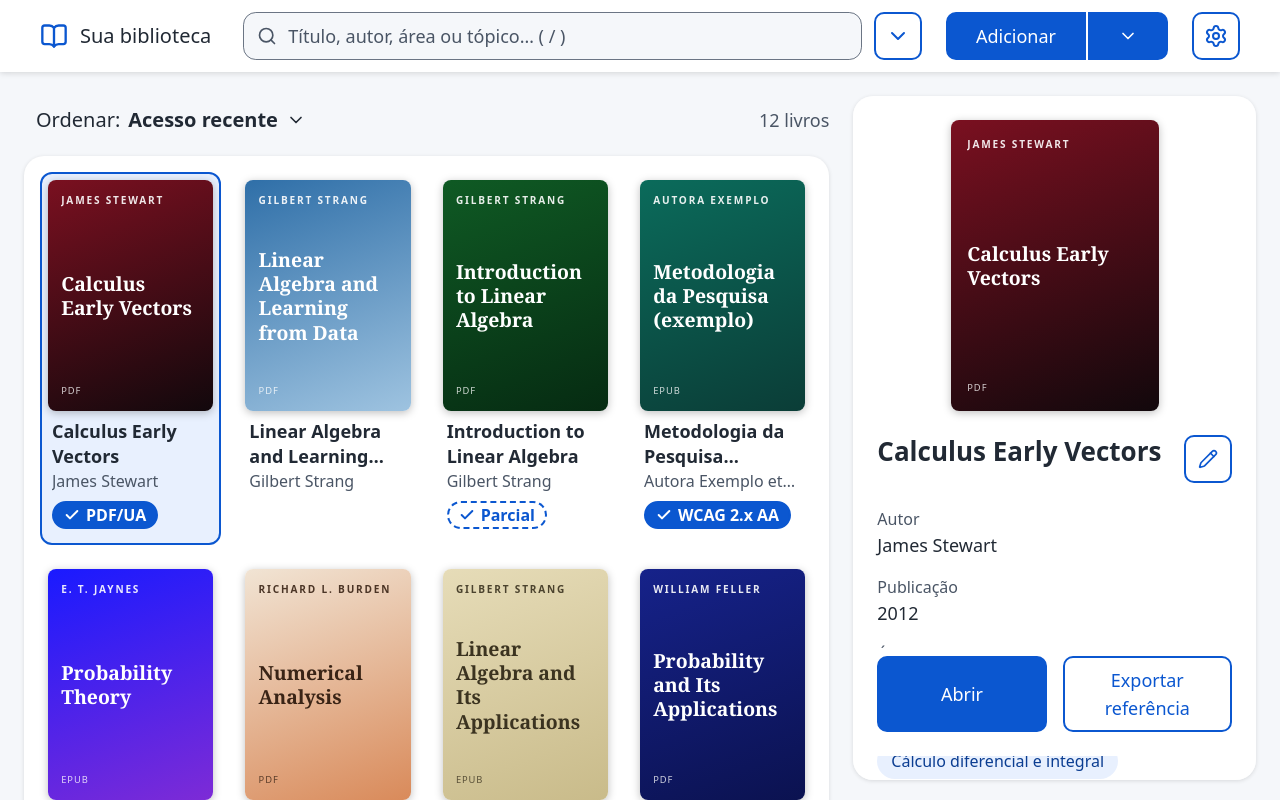
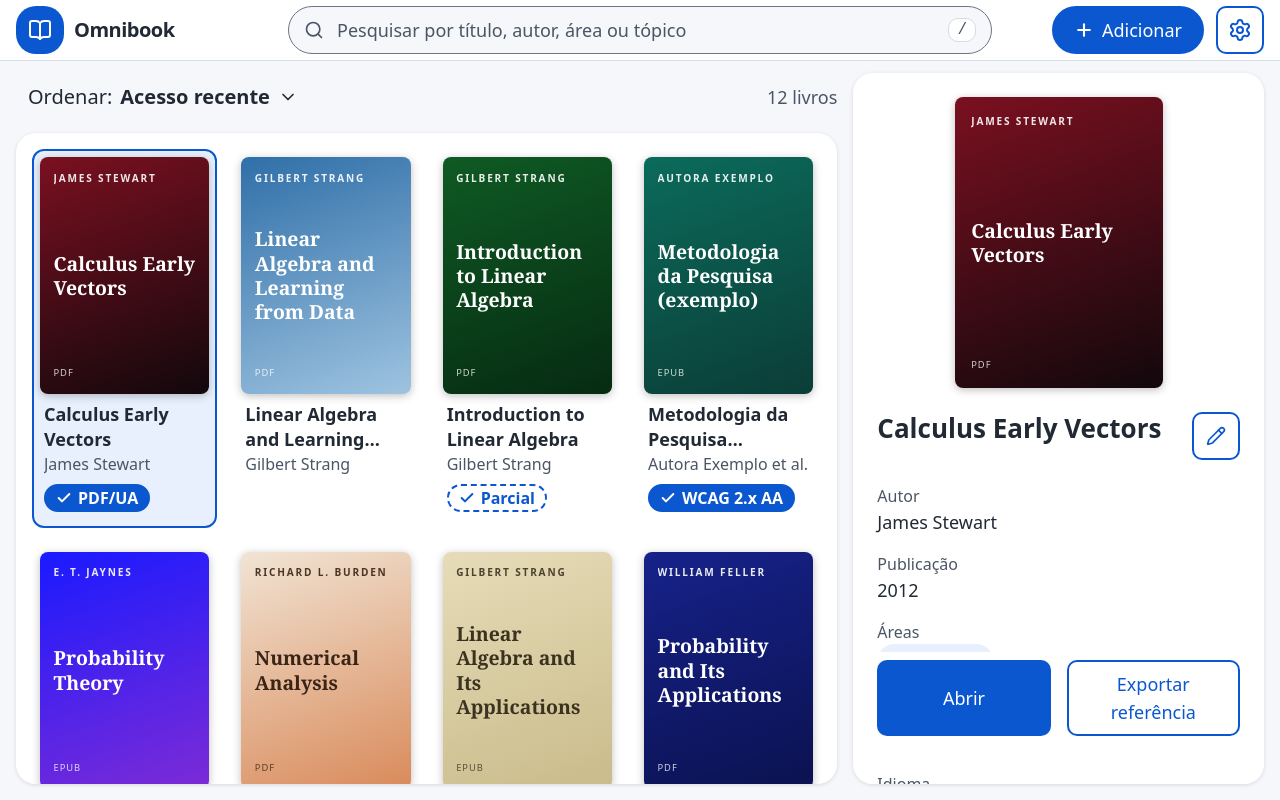
Before and after one commit to GardenMovie/ihc-omnibook, a Next.js app: page / in a window 1280 px wide. Shown: the top 800 px of the page. Built offline with nearby package versions, Linux system fonts and the light colour scheme.

Commit message:
Tighten library layout and simplify the navbar
Wide screens are one viewport tall, with the list and the details panel scrolling on their own. The area filter menu and the split add button are gone; search already matches areas, and adding is a single button.

```diff
--- a/app/globals.css
+++ b/app/globals.css
@@ -26,7 +26,7 @@
   --popover-foreground: var(--foreground);
   /* Page canvas behind the white panels (Figma shows a soft grey) */
   --canvas: #f5f7fa;
-  --nav-h: 4.25rem;
+  --nav-h: 3.75rem;
 }
 
 [data-theme="dark"] {
--- a/components/library/Library.tsx
+++ b/components/library/Library.tsx
@@ -27,7 +27,6 @@ import { SortMenu } from "./SortMenu";
 export function Library() {
   const [books] = useState(PLACEHOLDER_BOOKS);
   const [query, setQuery] = useState("");
-  const [area, setArea] = useState("");
   const [sort, setSort] = useState<SortKey>("recent");
   const [selectedId, setSelectedId] = useState<string | undefined>(books[0]?.id);
   const [settings, setSettings] = useState<Settings>(DEFAULT_SETTINGS);
@@ -58,21 +57,13 @@ export function Library() {
     applySettings(next);
   }
 
-  const areas = useMemo(
-    () => [...new Set(books.flatMap((b) => b.areas))].sort((a, b) => a.localeCompare(b, "pt-BR")),
-    [books],
+  // Areas and topics are matched by the search box itself (see matchesQuery).
+  const visible = useMemo(
+    () => sortBooks(books.filter((b) => matchesQuery(b, query)), sort),
+    [books, query, sort],
   );
 
-  const visible = useMemo(
-    () =>
-      sortBooks(
-        books.filter((b) => matchesQuery(b, query) && (!area || b.areas.includes(area))),
-        sort,
-      ),
-    [books, query, area, sort],
-  );
-
-  const filtering = query.trim() !== "" || area !== "";
+  const filtering = query.trim() !== "";
   const selected = books.find((b) => b.id === selectedId);
   const countText = filtering
     ? visible.length === 0
@@ -91,12 +82,14 @@ export function Library() {
         {t("skip")}
       </a>
 
+      {/* On wide screens the page is exactly one viewport tall. The details
+          panel spans the full height of the content area (margin to margin);
+          the sort row only takes space in the left column, above the list.
+          Both panels scroll inside themselves. */}
+      <div className="flex min-h-dvh flex-col lg:h-dvh lg:min-h-0">
         <Navbar
           query={query}
           onQueryChange={setQuery}
-        areas={areas}
-        area={area}
-        onAreaChange={setArea}
           onOpenSettings={() => setSettingsOpen(true)}
           settingsButtonRef={settingsButtonRef}
           onUnavailable={unavailable}
@@ -109,9 +102,14 @@ export function Library() {
           onChange={updateSettings}
         />
 
-      <div className="grid flex-1 items-start gap-6 p-4 sm:p-6 lg:grid-cols-[minmax(0,2fr)_minmax(22rem,1fr)]">
-        <main id="conteudo" tabIndex={-1} className="min-w-0 outline-none">
-          <div className="mb-3 flex flex-wrap items-center justify-between gap-x-6">
+        <div className="grid min-h-0 flex-1 gap-x-4 gap-y-3 px-4 pt-3 pb-4 lg:grid-cols-[minmax(0,2fr)_minmax(22rem,1fr)] lg:grid-rows-[auto_minmax(0,1fr)]">
+          {/* Subgrid: the sort row and the list sit in the page grid's two rows. */}
+          <main
+            id="conteudo"
+            tabIndex={-1}
+            className="min-w-0 outline-none lg:col-start-1 lg:row-span-2 lg:row-start-1 lg:grid lg:grid-rows-subgrid"
+          >
+            <div className="mb-3 flex flex-wrap items-center justify-between gap-x-6 lg:mb-0">
               <h1 className="sr-only">{t("library.title")}</h1>
               <SortMenu value={sort} onChange={setSort} />
               {/* Announced politely whenever the number of books changes */}
@@ -122,18 +120,12 @@ export function Library() {
 
             <section
               aria-label={t("library.list")}
-            className="rounded-xl bg-background p-4 shadow-[0_1px_4px_rgb(0_0_0/0.12)]"
+              className="rounded-xl bg-background p-4 shadow-[0_1px_4px_rgb(0_0_0/0.12)] lg:min-h-0 lg:overflow-y-auto"
             >
               {visible.length === 0 ? (
                 <div className="flex flex-col items-center gap-5 py-16 text-center">
                   <p className="text-lg">{t("library.empty")}</p>
-                <Button
-                  variant="secondary"
-                  onClick={() => {
-                    setQuery("");
-                    setArea("");
-                  }}
-                >
+                  <Button variant="secondary" onClick={() => setQuery("")}>
                     {t("library.clearAll")}
                   </Button>
                 </div>
@@ -155,6 +147,7 @@ export function Library() {
 
           <MetadataPanel book={selected} onUnavailable={unavailable} />
         </div>
+      </div>
 
       {notice && (
         <div
--- a/components/library/MetadataPanel.tsx
+++ b/components/library/MetadataPanel.tsx
@@ -46,7 +46,7 @@ export function MetadataPanel({
   return (
     <aside
       aria-label={t("panel.label")}
-      className="flex flex-col gap-6 rounded-xl bg-background p-6 shadow-[0_1px_4px_rgb(0_0_0/0.12)] lg:sticky lg:top-6 lg:max-h-[calc(100dvh-3rem-var(--nav-h))] lg:overflow-y-auto"
+      className="flex flex-col gap-6 rounded-xl bg-background p-6 shadow-[0_1px_4px_rgb(0_0_0/0.12)] lg:col-start-2 lg:row-span-2 lg:row-start-1 lg:min-h-0 lg:overflow-y-auto"
     >
       {!book ? (
         <p className="py-10 text-center text-lg text-muted-foreground">{t("panel.empty")}</p>
--- a/components/library/Navbar.tsx
+++ b/components/library/Navbar.tsx
@@ -2,34 +2,14 @@
 
 import Link from "next/link";
 import { useEffect, useRef, type Ref } from "react";
-import {
-  BookOpen,
-  ChevronDown,
-  Search,
-  Settings as SettingsIcon,
-  X,
-} from "lucide-react";
+import { BookOpen, Plus, Search, Settings as SettingsIcon, X } from "lucide-react";
 import { t } from "@/lib/i18n";
 import { Button } from "@/components/ui/button";
 import { IconButton } from "@/components/ui/icon-button";
-import {
-  Menu,
-  MenuContent,
-  MenuItem,
-  MenuLabel,
-  MenuRadioGroup,
-  MenuRadioItem,
-  MenuTrigger,
-} from "@/components/ui/menu";
-
-const ALL_AREAS = "__all__";
 
 export function Navbar({
   query,
   onQueryChange,
-  areas,
-  area,
-  onAreaChange,
   onOpenSettings,
   settingsButtonRef,
   onUnavailable,
@@ -37,9 +17,6 @@ export function Navbar({
   settingsButtonRef: Ref<HTMLButtonElement>;
   query: string;
   onQueryChange: (q: string) => void;
-  areas: string[];
-  area: string;
-  onAreaChange: (a: string) => void;
   onOpenSettings: () => void;
   onUnavailable: () => void;
 }) {
@@ -61,23 +38,27 @@ export function Navbar({
   }, []);
 
   return (
-    <header className="flex min-h-[var(--nav-h)] flex-wrap items-center gap-x-6 gap-y-3 bg-background px-4 py-3 shadow-[0_1px_6px_rgb(0_0_0/0.15)] sm:px-10">
+    // Wide screens: logo | search centered on the bar | actions. The two outer
+    // columns are equal (1fr) so the search box sits in the true middle.
+    <header className="flex min-h-[var(--nav-h)] flex-wrap items-center gap-x-6 gap-y-2 border-b border-border bg-background px-4 py-1.5 lg:grid lg:grid-cols-[1fr_minmax(0,44rem)_1fr]">
       <Link
         href="/"
-        className="inline-flex min-h-12 items-center gap-3 rounded-md pr-2 text-xl font-medium"
+        className="inline-flex min-h-12 items-center gap-2.5 justify-self-start rounded-lg pr-2 text-xl font-semibold tracking-tight"
       >
-        <BookOpen aria-hidden className="size-7 text-primary" />
+        <span className="inline-flex size-12 items-center justify-center rounded-xl bg-primary text-primary-foreground">
+          <BookOpen aria-hidden className="size-6" />
+        </span>
         {t("nav.home")}
       </Link>
 
-      <div role="search" className="flex min-w-64 flex-1 items-center gap-3 sm:max-w-3xl">
+      <div role="search" className="flex min-w-64 flex-1 items-center">
         <div className="relative flex-1">
           <label htmlFor="library-search" className="sr-only">
             {t("search.label")}
           </label>
           <Search
             aria-hidden
-            className="pointer-events-none absolute top-1/2 left-3.5 size-5 -translate-y-1/2 text-muted-foreground"
+            className="pointer-events-none absolute top-1/2 left-4 size-5 -translate-y-1/2 text-muted-foreground"
           />
           <input
             ref={inputRef}
@@ -87,8 +68,17 @@ export function Navbar({
             onChange={(e) => onQueryChange(e.target.value)}
             placeholder={t("search.placeholder")}
             autoComplete="off"
-            className="min-h-12 w-full rounded-[0.8rem] border-[1.5px] border-input bg-muted py-2 pr-11 pl-11 text-lg text-foreground placeholder:text-muted-foreground focus-visible:border-primary [&::-webkit-search-cancel-button]:hidden"
+            className="min-h-12 w-full rounded-full border-[1.5px] border-input bg-muted py-2 pr-14 pl-12 text-lg text-foreground transition-colors placeholder:text-muted-foreground hover:bg-accent/60 focus-visible:border-primary focus-visible:bg-background [&::-webkit-search-cancel-button]:hidden"
           />
+          {!query && (
+            // Shortcut hint; the shortcut itself is announced by the field's label
+            <kbd
+              aria-hidden
+              className="pointer-events-none absolute top-1/2 right-4 -translate-y-1/2 rounded-md border border-border bg-background px-2 text-base leading-snug text-muted-foreground"
+            >
+              /
+            </kbd>
+          )}
           {query && (
             <button
               type="button"
@@ -103,57 +93,15 @@ export function Navbar({
             </button>
           )}
         </div>
-
-        <Menu>
-          <MenuTrigger asChild>
-            <IconButton
-              label={t("filter.label")}
-              className={area ? "bg-accent" : ""}
-            >
-              <ChevronDown aria-hidden className="size-6" />
-            </IconButton>
-          </MenuTrigger>
-          <MenuContent align="start">
-            <MenuLabel>{t("filter.label")}</MenuLabel>
-            <MenuRadioGroup
-              value={area || ALL_AREAS}
-              onValueChange={(v) => onAreaChange(v === ALL_AREAS ? "" : v)}
-            >
-              <MenuRadioItem value={ALL_AREAS}>{t("filter.all")}</MenuRadioItem>
-              {areas.map((a) => (
-                <MenuRadioItem key={a} value={a}>
-                  {a}
-                </MenuRadioItem>
-              ))}
-            </MenuRadioGroup>
-          </MenuContent>
-        </Menu>
       </div>
 
-      {/* Split button: main action + a menu of other ways to add (STYLE 4) */}
-      <div className="flex gap-0.5">
-        <Button className="rounded-r-none" onClick={onUnavailable}>
+      <div className="ml-auto flex items-center gap-3 lg:justify-self-end">
+        <Button className="rounded-full! px-5!" onClick={onUnavailable}>
+          <Plus aria-hidden className="size-5" strokeWidth={2.5} />
           {t("add.button")}
         </Button>
-        <Menu>
-          <MenuTrigger asChild>
-            <Button
-              aria-label={t("add.more")}
-              className="min-w-12 rounded-l-none px-0"
-            >
-              <ChevronDown aria-hidden className="size-5" />
-            </Button>
-          </MenuTrigger>
-          <MenuContent>
-            <MenuItem onSelect={onUnavailable}>{t("add.book")}</MenuItem>
-            <MenuItem onSelect={onUnavailable}>{t("add.import")}</MenuItem>
-          </MenuContent>
-        </Menu>
-      </div>
-
-      {/* Replaces the Figma account avatar (there are no accounts, SPEC 6) and
-          the text size / contrast / dark buttons: all live in this modal now. */}
-      <div className="ml-auto">
+        {/* Replaces the Figma account avatar (there are no accounts, SPEC 6) and
+            the text size / contrast / dark buttons: all live in this modal now. */}
         <IconButton
           ref={settingsButtonRef}
           label={t("settings.menu")}
--- a/components/ui/icon-button.tsx
+++ b/components/ui/icon-button.tsx
@@ -7,22 +7,34 @@ import type { ButtonHTMLAttributes, Ref } from "react";
 export function IconButton({
   label,
   pressed,
+  variant = "outline",
   className = "",
   ref,
   children,
   ...props
 }: Omit<ButtonHTMLAttributes<HTMLButtonElement>, "aria-label"> & {
   label: string;
+  /** "ghost" has no visible outline until hovered; for quiet toolbar actions. */
+  variant?: "outline" | "ghost";
   /** For toggles: shows filled when on, and sets aria-pressed. */
   pressed?: boolean;
   ref?: Ref<HTMLButtonElement>;
 }) {
+  const ghost = variant === "ghost";
+  // Same 2px border in both so the size never changes (STYLE 4).
+  const shape = ghost
+    ? "rounded-full border-transparent"
+    : "rounded-md border-primary";
   const state =
     pressed === undefined
-      ? "bg-background text-primary hover:bg-accent"
+      ? ghost
+        ? "bg-transparent text-foreground hover:bg-accent"
+        : "bg-background text-primary hover:bg-accent"
       : pressed
         ? "bg-primary text-primary-foreground"
-        : "bg-background text-primary hover:bg-accent";
+        : ghost
+          ? "bg-transparent text-foreground hover:bg-accent"
+          : "bg-background text-primary hover:bg-accent";
 
   return (
     <Tooltip.Root>
@@ -32,7 +44,7 @@ export function IconButton({
           type="button"
           aria-label={label}
           aria-pressed={pressed}
-          className={`inline-flex size-12 shrink-0 items-center justify-center rounded-md border-2 border-primary text-lg font-semibold transition-colors duration-150 disabled:opacity-50 disabled:pointer-events-none ${state} ${className}`}
+          className={`inline-flex size-12 shrink-0 items-center justify-center border-2 text-lg font-semibold transition-colors duration-150 disabled:opacity-50 disabled:pointer-events-none ${shape} ${state} ${className}`}
           {...props}
         >
           {children}
--- a/messages/pt-BR.json
+++ b/messages/pt-BR.json
@@ -3,14 +3,11 @@
   "app.description": "Sua biblioteca, do seu jeito, para todo mundo.",
   "skip": "Pular para o conteúdo",
 
-  "nav.home": "Sua biblioteca",
+  "nav.home": "Omnibook",
   "search.label": "Pesquisar livros",
-  "search.placeholder": "Título, autor, área ou tópico… ( / )",
+  "search.placeholder": "Pesquisar por título, autor, área ou tópico",
   "search.clear": "Limpar busca",
-  "filter.label": "Filtrar por área",
-  "filter.all": "Todas as áreas",
   "add.button": "Adicionar",
-  "add.more": "Mais formas de adicionar",
   "add.book": "Adicionar livro",
   "add.import": "Importar biblioteca (.zip)",
 
```
Lines whose indentation alone changed are shown as unchanged.
